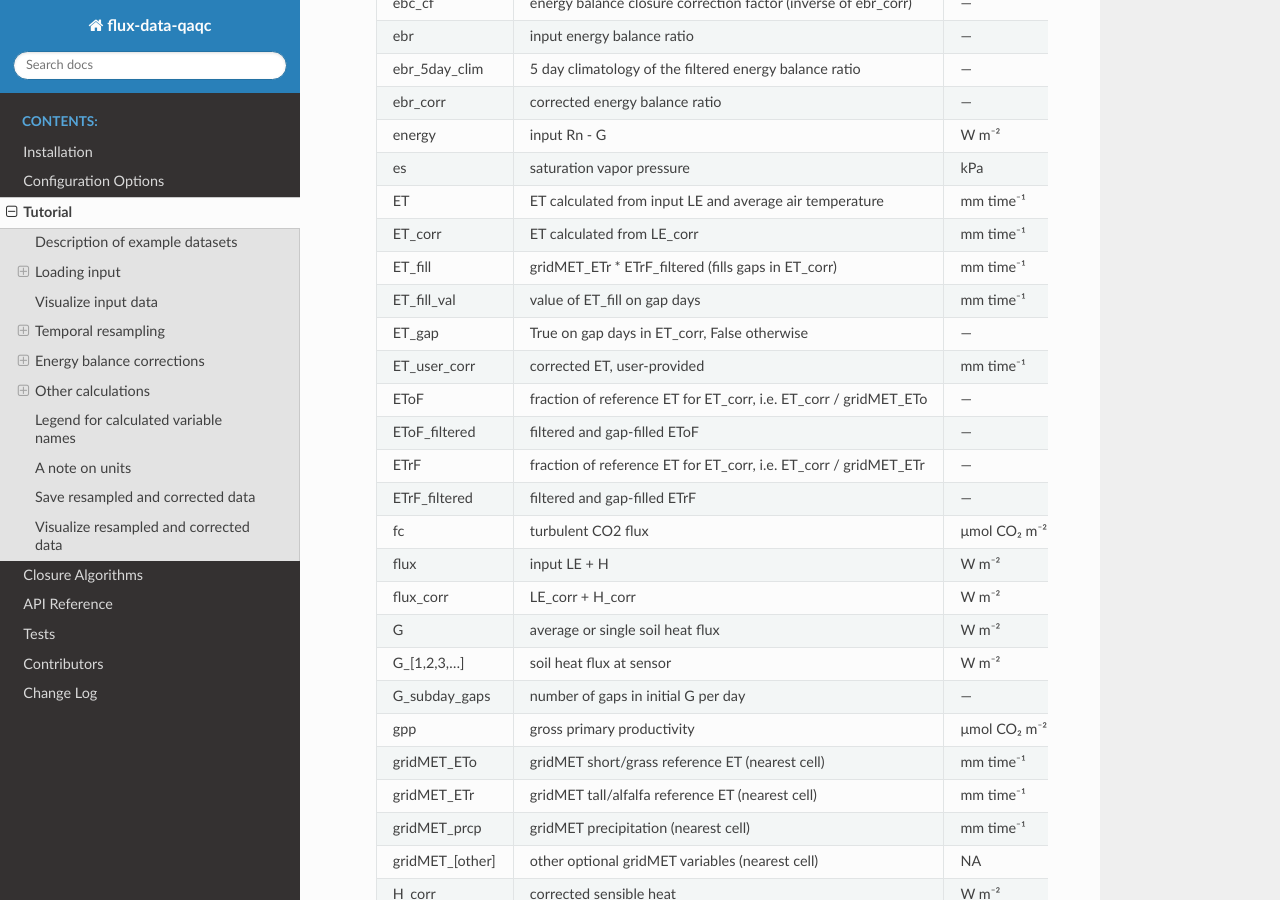
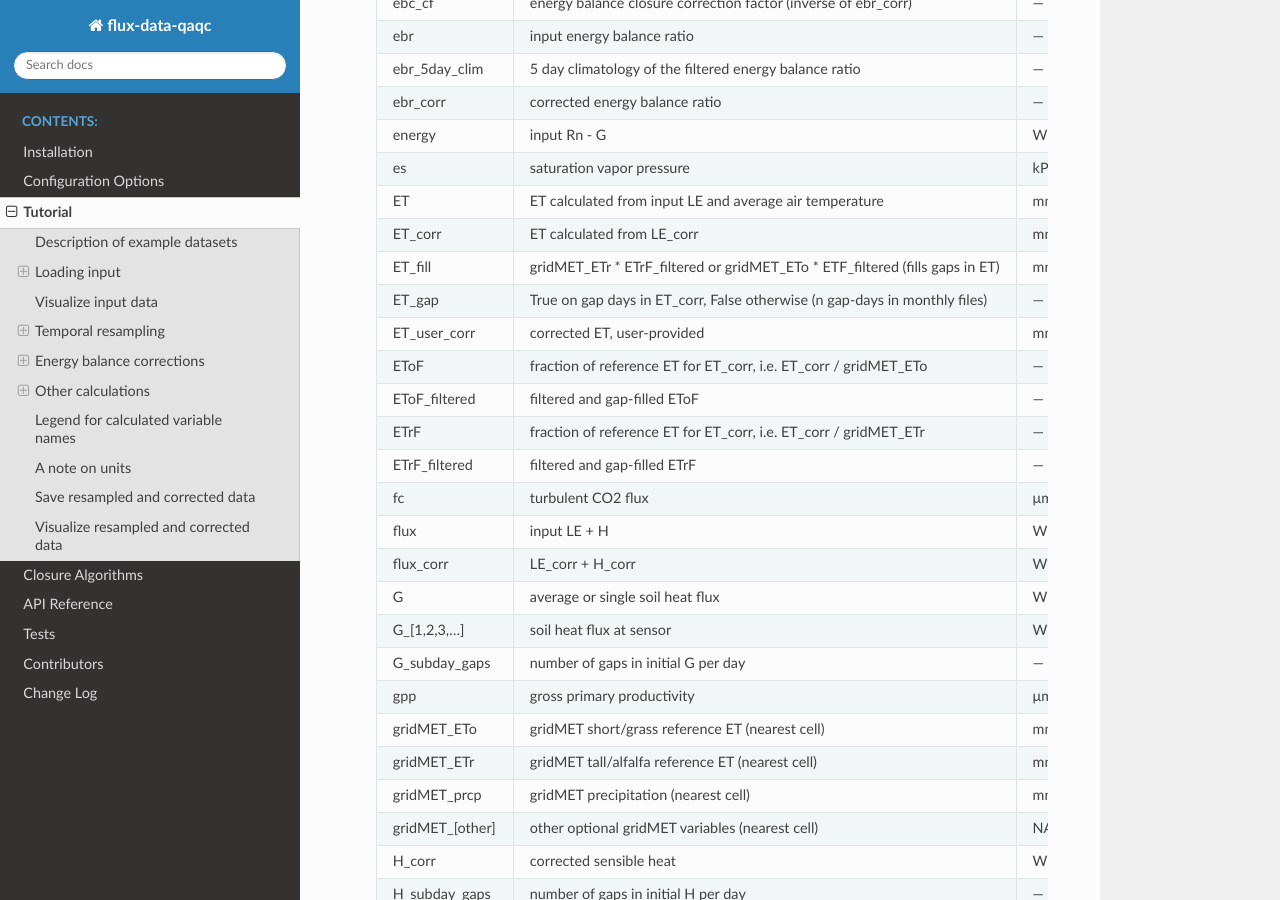
Before and after one commit to Open-ET/flux-data-qaqc, a Sphinx documentation site: the page built from docs/source/tutorial.rst, in a window 1280 px wide and 900 px high, scrolled down 22334 px. Built offline with Sphinx 7.4.7 and the Read the Docs theme 3.1.0, drawn with Linux system fonts in a browser that asks for light colours; comment, search, counter and statistics services are not loaded.

Commit message:
Clarify gap-filling text in docs variable legend

```diff
--- a/docs/source/tutorial.rst
+++ b/docs/source/tutorial.rst
@@ -1283,9 +1283,8 @@ required input variables exist.
  es                 saturation vapor pressure                                                       kPa
  ET                 ET calculated from input LE and average air temperature                         mm time⁻¹
  ET_corr            ET calculated from LE_corr                                                      mm time⁻¹
- ET_fill            gridMET_ETr * ETrF_filtered (fills gaps in ET_corr)                             mm time⁻¹
- ET_fill_val        value of ET_fill on gap days                                                    mm time⁻¹
- ET_gap             True on gap days in ET_corr, False otherwise                                    —
+ ET_fill            gridMET_ETr * ETrF_filtered or gridMET_ETo * ETF_filtered (fills gaps in ET)    mm time⁻¹
+ ET_gap             True on gap days in ET_corr, False otherwise (n gap-days in monthly files)      —
  ET_user_corr       corrected ET, user-provided                                                     mm time⁻¹
  EToF               fraction of reference ET for ET_corr, i.e. ET_corr / gridMET_ETo                —
  EToF_filtered      filtered and gap-filled EToF                                                    —
```
